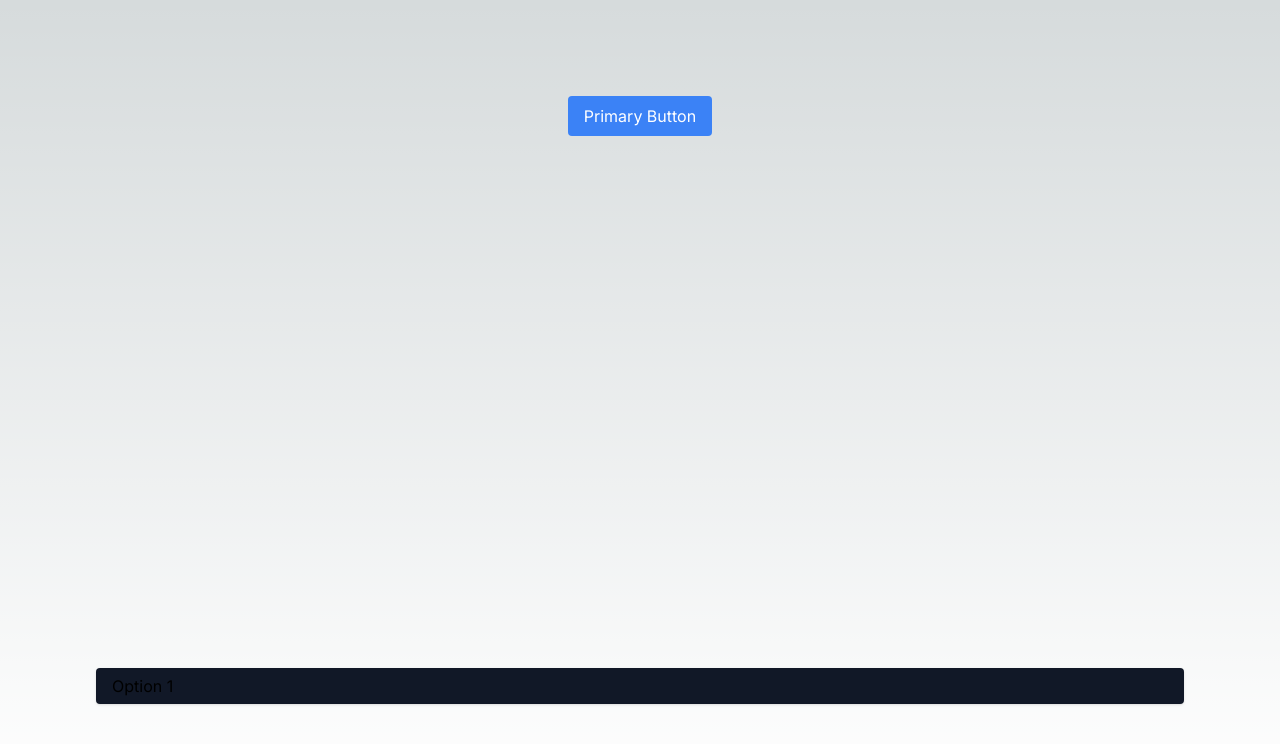
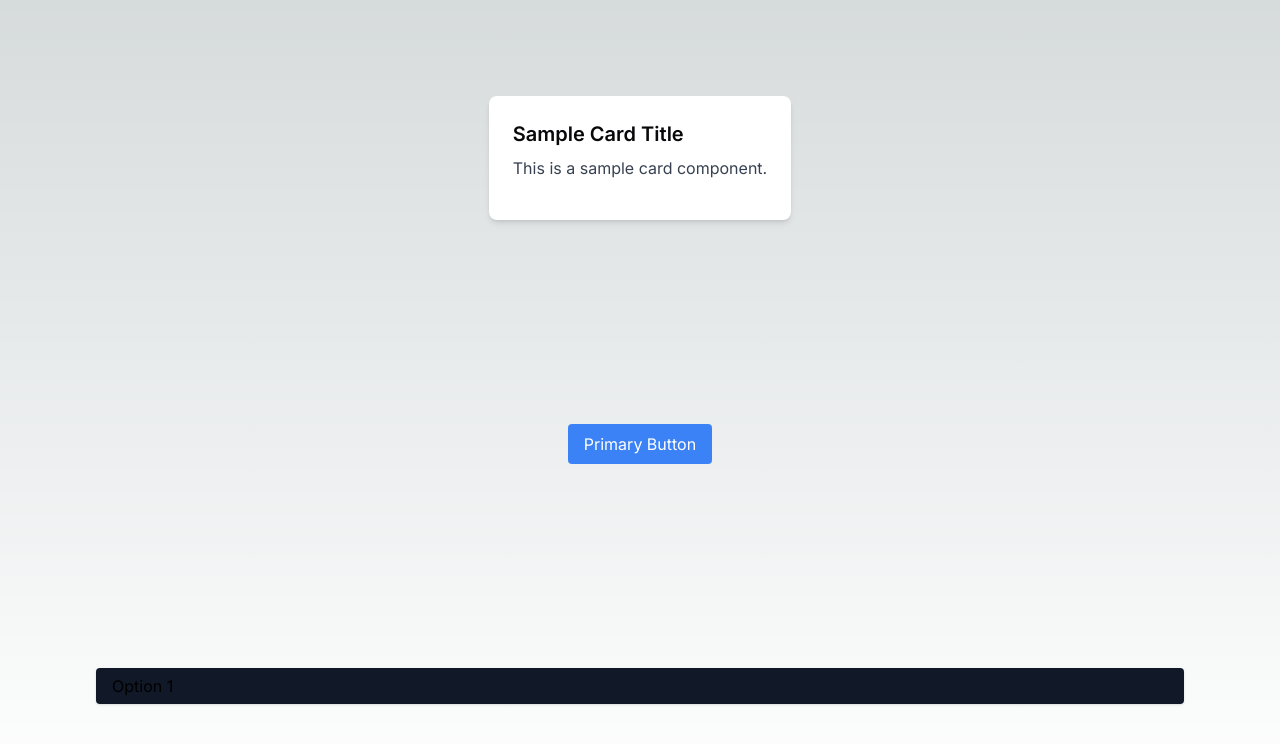
Before and after one commit to Saicasm/nextjs-strorybook, a Next.js app: page / in a window 1280 px wide. Shown: the top 744 px of the page. Built offline with nearby package versions, Linux system fonts and the light colour scheme.

Commit message:
feat: custom card component init

```diff
--- a/src/app/page.tsx
+++ b/src/app/page.tsx
@@ -4,6 +4,7 @@ import Image from "next/image";
 import Button from "@/components/Button/Button";
 import CustomSelect from "@/components/Select/Select";
 import { useState } from "react";
+import Card from "@/components/Card/Card";
 
 export default function Home() {
   const options = [
@@ -32,6 +33,12 @@ export default function Home() {
           priority
         />
       </div> */}
+      <Card
+        title='Sample Card Title'
+        description='This is a sample card component.'
+        // imageUrl='https://via.placeholder.com/300'
+        className='bg-slate-500 text-zinc-950' // Example of additional Tailwind classes for customization
+      />
       <Button onClick={handleClick} variant='primary'>
         Primary Button
       </Button>
--- a/src/components/Card/Card.tsx
+++ b/src/components/Card/Card.tsx
@@ -0,0 +1,33 @@
+import React from "react";
+
+interface CustomCardProps {
+  title?: string;
+  description?: string;
+  imageUrl?: string;
+  className?: string;
+}
+
+const Card: React.FC<CustomCardProps> = ({
+  title,
+  description,
+  imageUrl,
+  className,
+}) => {
+  return (
+    <div className={`bg-white rounded-lg shadow-md p-6 ${className}`}>
+      {imageUrl && (
+        <div className='mb-4'>
+          <img
+            src={imageUrl}
+            alt={title || "Card Image"}
+            className='w-full h-auto rounded-lg'
+          />
+        </div>
+      )}
+      {title && <h2 className='text-xl font-semibold mb-2'>{title}</h2>}
+      {description && <p className='text-gray-700 mb-4'>{description}</p>}
+    </div>
+  );
+};
+
+export default Card;
```
